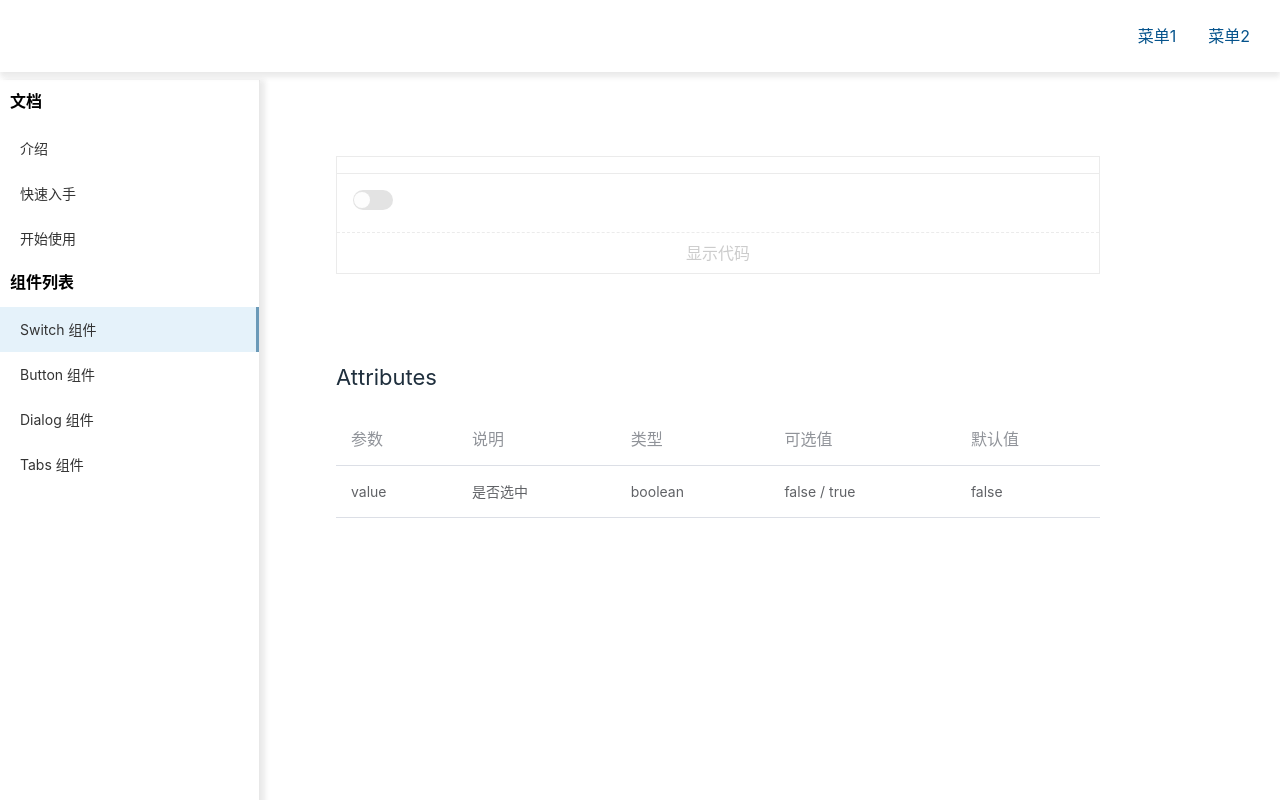
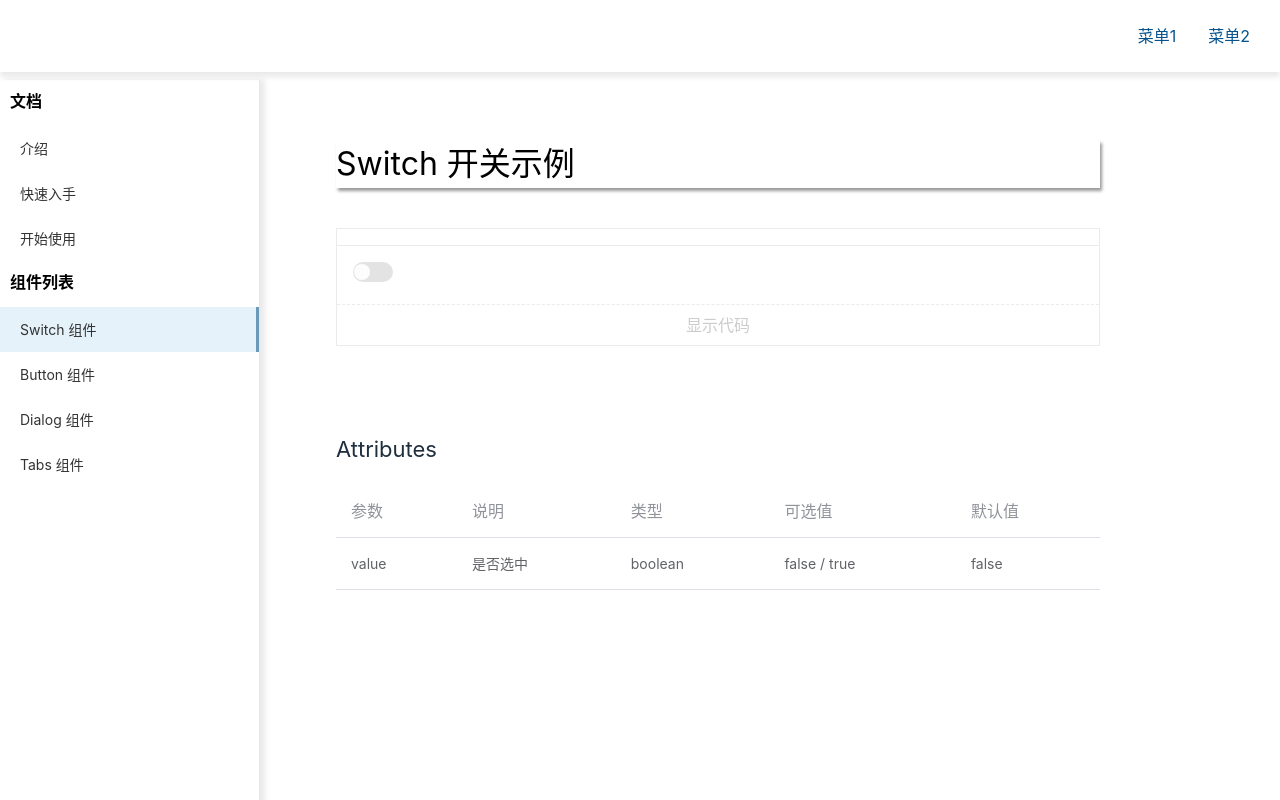
Before and after one commit to wangpf1129/zhizz-ui, a Vue app: page /#/doc/switch in a window 1280 px wide. Built offline with nearby package versions, Linux system fonts and the light colour scheme.

Commit message:
抽离 DocTitle

```diff
--- /dev/null
+++ b/src/components/DocTitle.vue
@@ -0,0 +1,21 @@
+<template>
+<div class="doc-title">
+  <slot/>
+</div>
+</template>
+
+<script lang="ts">
+
+export default{
+ name:'DocTitle',
+}
+</script>
+
+<style lang="scss" scoped>
+.doc-title{
+  display: block;
+  font-size: 32px;
+  margin-bottom: 40px;
+  box-shadow: 2px 3px 3px rgba(0,0,0,.4);
+}
+</style>
--- a/src/components/ButtonDoc.vue
+++ b/src/components/DocUi/ButtonDoc.vue
@@ -1,26 +1,26 @@
 <template>
+  <doc-title>Button 按钮示例</doc-title>
   <CodePer :component="ButtonDemo1"/>
   <CodePer :component="ButtonDemo2"/>
   <CodePer :component="ButtonDemo3"/>
-
   <Attr :columns="columns" :data="data"/>
-
 </template>
 
 
 <script lang="ts">
 
-import ButtonDemo1 from '../dmoe-code/ButtonDemo1.vue';
-import ButtonDemo2 from '../dmoe-code/ButtonDemo2.vue';
-import ButtonDemo3 from '../dmoe-code/ButtonDemo3.vue';
-import CodePer from './CodePer.vue';
-import Attr from './Attr.vue';
-import {columns} from '../lib/data';
+import ButtonDemo1 from '../../dmoe-code/ButtonDemo1.vue';
+import ButtonDemo2 from '../../dmoe-code/ButtonDemo2.vue';
+import ButtonDemo3 from '../../dmoe-code/ButtonDemo3.vue';
+import CodePer from '../CodePer.vue';
+import Attr from '../Attr.vue';
+import {columns} from '../../lib/data';
 import {ref} from 'vue';
+import DocTitle from '../DocTitle.vue';
 
 export default {
   name: 'ButtonDemo',
-  components: {Attr, CodePer},
+  components: {DocTitle, Attr, CodePer},
   setup() {
     const data = ref([
       {
--- a/src/components/DialogDoc.vue
+++ b/src/components/DocUi/DialogDoc.vue
@@ -1,20 +1,22 @@
 <template>
+  <doc-title>Dialog 对话框示例</doc-title>
   <CodePer :component="DialogDemo1"/>
   <CodePer :component="DialogDemo2"/>
   <Attr :columns="columns" :data="data"/>
 </template>
 
 <script lang="ts">
-import DialogDemo1 from '../dmoe-code/DialogDemo1.vue';
-import DialogDemo2 from '../dmoe-code/DialogDemo2.vue';
-import CodePer from './CodePer.vue';
-import {columns} from '../lib/data';
-import Attr from './Attr.vue';
+import DialogDemo1 from '../../dmoe-code/DialogDemo1.vue';
+import DialogDemo2 from '../../dmoe-code/DialogDemo2.vue';
+import CodePer from '../CodePer.vue';
+import {columns} from '../../lib/data';
+import Attr from '../Attr.vue';
 import {ref} from 'vue';
+import DocTitle from '../DocTitle.vue';
 
 export default {
   name: 'DialogDemo',
-  components: {Attr, CodePer, DialogDemo2, DialogDemo1},
+  components: {DocTitle, Attr, CodePer, DialogDemo2, DialogDemo1},
   setup() {
     const data = ref([
       {
--- a/src/components/SwitchDoc.vue
+++ b/src/components/DocUi/SwitchDoc.vue
@@ -1,19 +1,21 @@
 <template>
+  <doc-title>Switch 开关示例</doc-title>
   <CodePer :component="SwitchDemo"/>
   <Attr :columns="columns" :data="data"></Attr>
 </template>
 
 <script lang="ts">
-import SwitchDemo from '../dmoe-code/SwitchDemo.vue';
-import CodePer from './CodePer.vue';
-import Markdown from './Markdown.vue';
-import Attr from './Attr.vue';
+import SwitchDemo from '../../dmoe-code/SwitchDemo.vue';
+import CodePer from '../CodePer.vue';
+import Markdown from '../Markdown.vue';
+import Attr from '../Attr.vue';
 import {ref} from 'vue';
-import {columns} from '../lib/data';
+import {columns} from '../../lib/data';
+import DocTitle from '../DocTitle.vue';
 
 export default {
   name: 'SwitchDoc',
-  components: {Attr, Markdown, CodePer},
+  components: {DocTitle, Attr, Markdown, CodePer},
   setup() {
     const data = ref([
       {
--- a/src/components/TabsDoc.vue
+++ b/src/components/DocUi/TabsDoc.vue
@@ -1,25 +1,27 @@
 <template>
+  <doc-title>Tabs 标签栏示例</doc-title>
   <CodePer :component="TabsDemo1"/>
   <Attr :columns="columns" :data="data"/>
 </template>
 
 <script lang="ts">
 import {ref} from 'vue';
-import TabsDemo1 from '../dmoe-code/TabsDemo1.vue';
-import CodePer from './CodePer.vue';
-import Attr from './Attr.vue';
-import {columns} from '../lib/data';
+import TabsDemo1 from '../../dmoe-code/TabsDemo1.vue';
+import CodePer from '../CodePer.vue';
+import Attr from '../Attr.vue';
+import {columns} from '../../lib/data';
+import DocTitle from '../DocTitle.vue';
 
 export default {
   name: 'TabsDemo',
-  components: {Attr, CodePer, TabsDemo1},
+  components: {DocTitle, Attr, CodePer, TabsDemo1},
   setup() {
     const data = ref([
       {
-        params: 'z-tab-item',
+        params: 'tab-item',
         desc: 'tab页签',
         type: 'component',
-        select: 'z-tab-item',
+        select: 'tab-item',
         default: '--',
       },
     ]);
```
Also changed, not shown: src/router/index.ts (+12 -32 lines).
